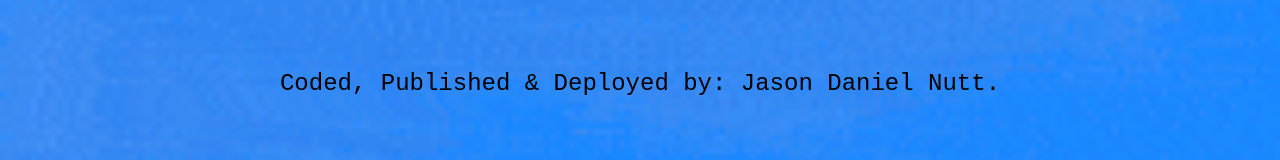
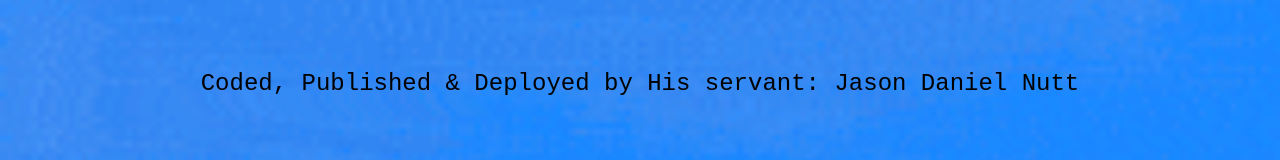
Before and after one commit to jnutt367/the-holy-bible, a Next.js app: page / in a window 1280 px wide. Shown: the part 2800-2960 px from the top of the page. Built offline with nearby package versions, Linux system fonts and the light colour scheme.

Commit message:
commit for bottom credits

```diff
--- a/pages/index.js
+++ b/pages/index.js
@@ -106,7 +106,7 @@ export default function Home() {
         </div>
         <p className={styles.description}>
         <code className={styles.publisher}>
-          Coded, Published & Deployed by: Jason Daniel Nutt.
+        Coded, Published & Deployed by His servant: Jason Daniel Nutt
         </code>
         </p>
       </main>
```
